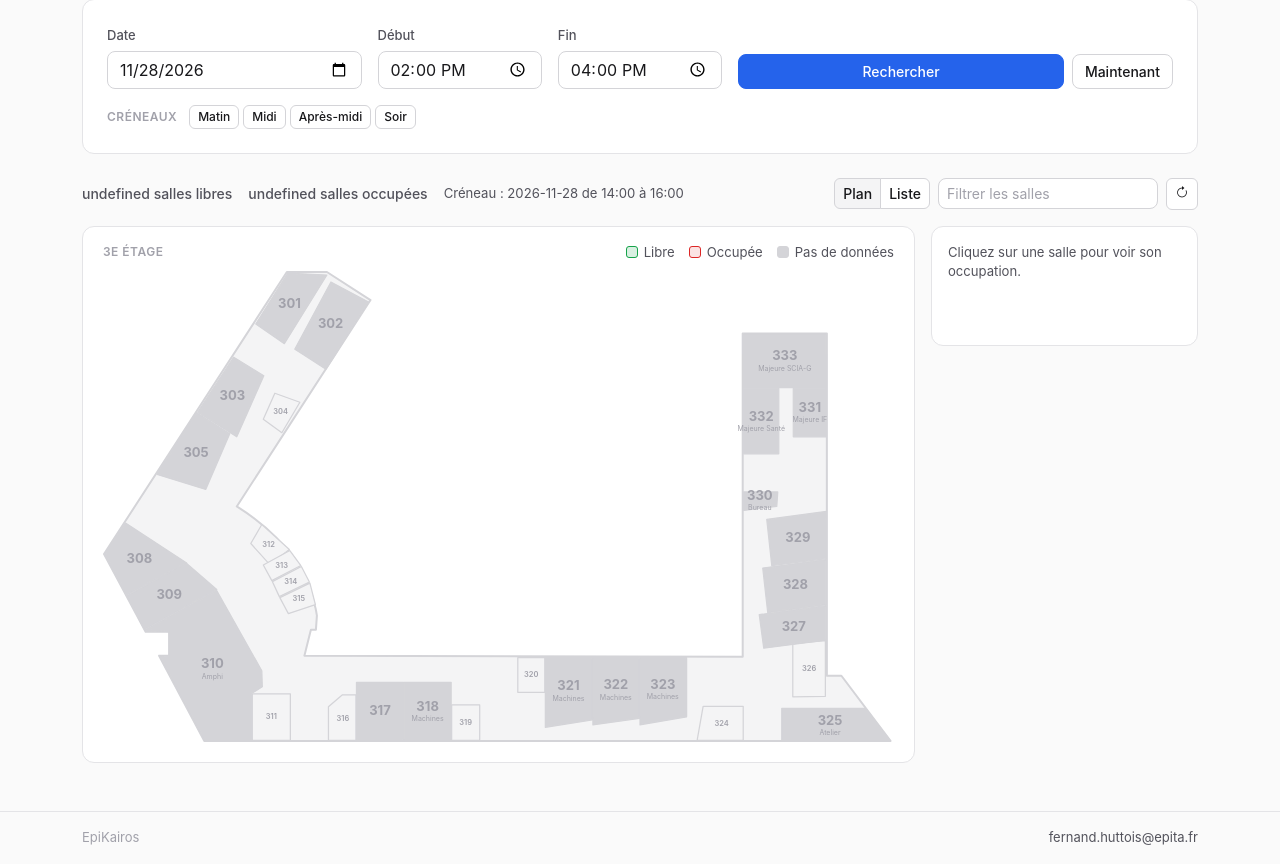
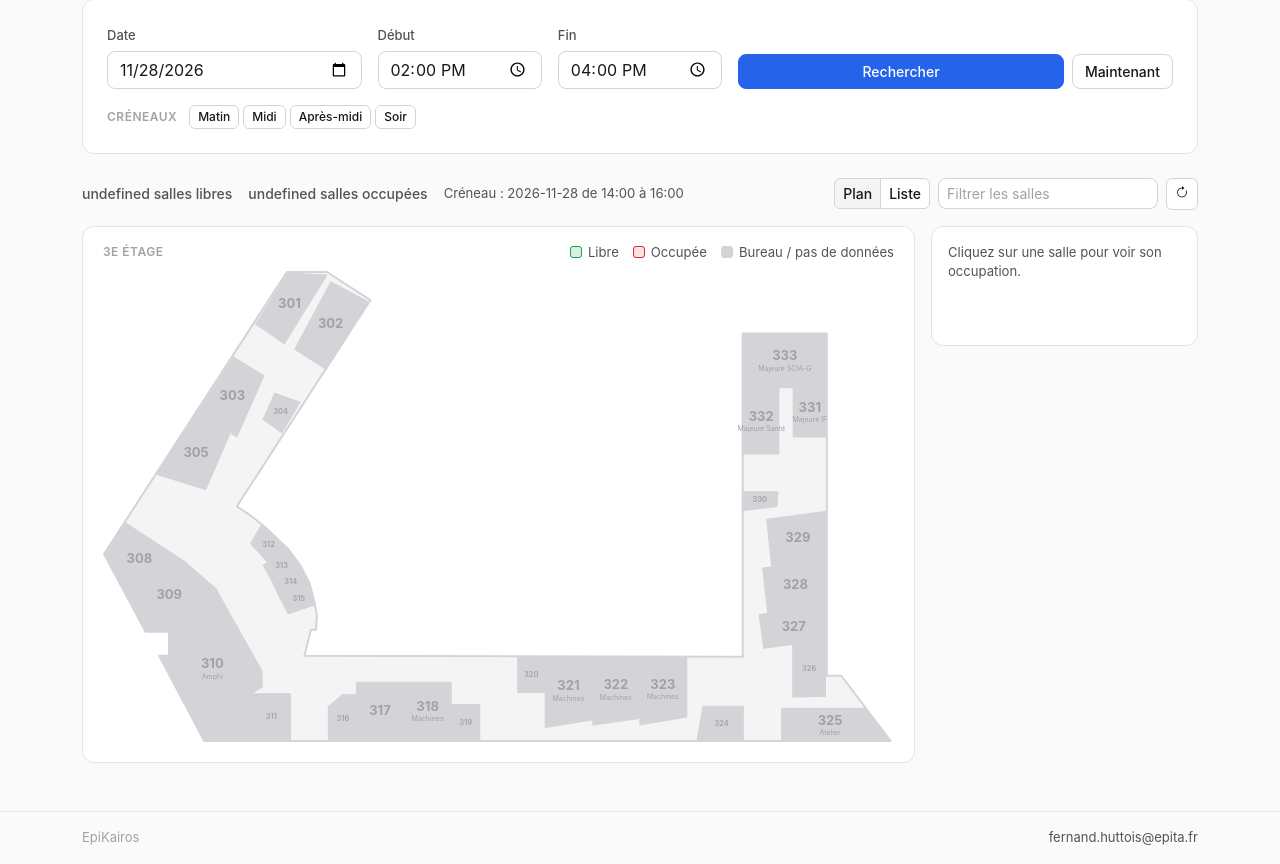
Before and after one commit to fernand01-hu/epikairos, a Flask app: page /rooms in a window 1280 px wide. Shown: the part 155-1019 px from the top of the page. Run offline with Flask 3, Linux system fonts and the light colour scheme; the visitor is signed in with stand-in values (Sample User, id 1); data comes from the database, SQL or seed files in the repository; data that the repository does not hold is empty.

Commit message:
feat(rooms): grey out offices and non-teaching rooms on the floor plan
Co-Authored-By: Claude Opus 5.5 <noreply@anthropic.com>

```diff
--- a/static/css/style.css
+++ b/static/css/style.css
@@ -1132,7 +1132,7 @@ i.bi[class*="text-"] {
 .fp-room.is-busy polygon { fill: var(--fp-busy); stroke: var(--fp-busy-stroke); }
 .fp-room.is-unknown polygon { fill: var(--fp-unknown); stroke: var(--border-strong); }
 .fp-room.is-unknown text { fill: var(--text-3) !important; }
-.fp-room.is-office polygon { fill: var(--surface-2); stroke: var(--border-strong); }
+.fp-room.is-office polygon { fill: var(--fp-unknown); stroke: var(--border-strong); }
 
 .fp-room[role="button"] { cursor: pointer; outline: none; }
 .fp-room[role="button"]:hover polygon,
--- a/static/js/floorplan.js
+++ b/static/js/floorplan.js
@@ -45,7 +45,7 @@
         { id: "327", pts: "1333,688 1466,670 1466,739 1342,755" },
         { id: "328", pts: "1340,595 1466,578 1466,668 1350,684" },
         { id: "329", pts: "1348,498 1467,482 1467,576 1358,590" },
-        { id: "330", label: "Bureau", pts: "1302,443 1370,443 1368,472 1302,480" },
+        { id: "330", label: "Bureau", kind: "office", pts: "1302,443 1370,443 1368,472 1302,480" },
         { id: "331", label: "Majeure IF", pts: "1401,236 1467,236 1467,333 1401,333" },
         { id: "332", label: "Majeure Santé", pts: "1302,236 1372,236 1372,367 1302,367" },
         { id: "333", label: "Majeure SCIA-G", pts: "1301,128 1467,128 1467,235 1301,235" },
--- a/templates/base.html
+++ b/templates/base.html
@@ -33,7 +33,7 @@
     <link rel="stylesheet" href="https://cdn.jsdelivr.net/npm/bootstrap-icons@1.11.3/font/bootstrap-icons.min.css">
 
     <!-- Custom Styles -->
-    <link rel="stylesheet" href="{{ url_for('static', filename='css/style.css') }}?v=20261122b">
+    <link rel="stylesheet" href="{{ url_for('static', filename='css/style.css') }}?v=20261122c">
     {% block head %}{% endblock %}
 </head>
 <body class="d-flex flex-column min-vh-100">
--- a/templates/rooms.html
+++ b/templates/rooms.html
@@ -80,7 +80,7 @@
                     <div class="fp-legend small text-muted">
                         <span><i class="fp-swatch is-free"></i>Libre</span>
                         <span><i class="fp-swatch is-busy"></i>Occupée</span>
-                        <span><i class="fp-swatch is-unknown"></i>Pas de données</span>
+                        <span><i class="fp-swatch is-unknown"></i>Bureau / pas de données</span>
                     </div>
                 </div>
                 <div class="floorplan-scroll">
@@ -125,6 +125,6 @@
 {% endblock %}
 
 {% block scripts %}
-<script src="{{ url_for('static', filename='js/floorplan.js') }}?v=20261122b"></script>
+<script src="{{ url_for('static', filename='js/floorplan.js') }}?v=20261122c"></script>
 <script src="{{ url_for('static', filename='js/rooms.js') }}?v=20261122"></script>
 {% endblock %}
```
